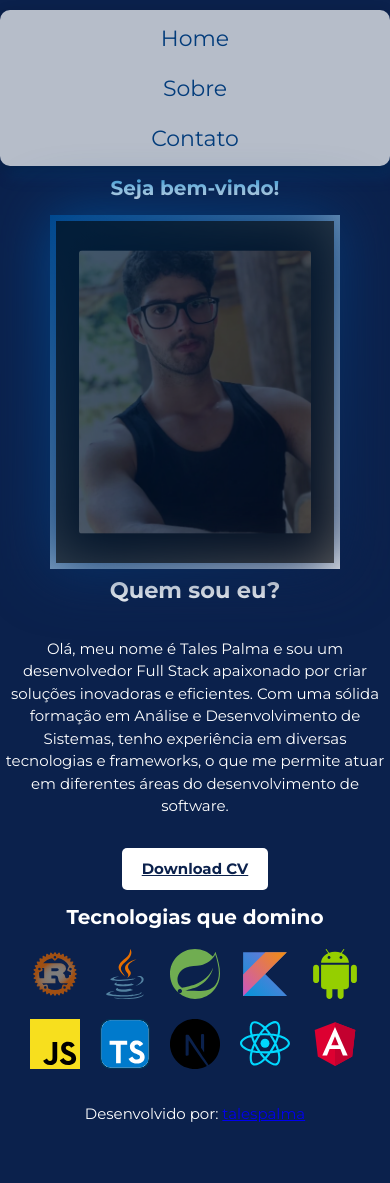
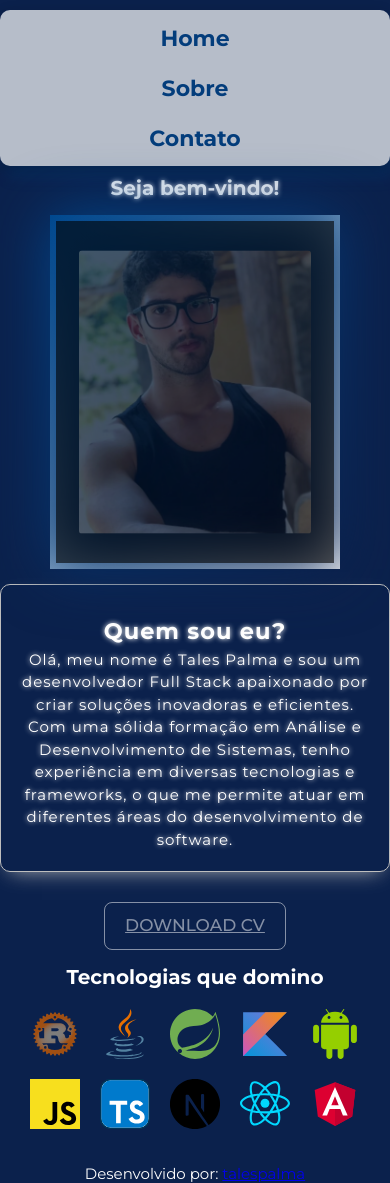
Before and after one commit to TalesPalma/My-Site, a Next.js app: page / in a window 390 px wide. Before the commit the page ends 1123 px from the top, so only its background shows below. Built offline with nearby package versions, Linux system fonts and the light colour scheme.

Commit message:
Efeitos novos

```diff
--- a/src/app/page.module.css
+++ b/src/app/page.module.css
@@ -32,20 +32,33 @@
 }
 
 .header .buttonDownload {
-  background-color: #fff;
-  color: #0b214c;
-  font-weight: 700;
   padding: 10px 20px;
-  border-radius: 5px;
-  border: none;
+  text-transform: uppercase;
+  border-radius: 8px;
+  font-size: 17px;
+  font-weight: 500;
+  color: #ffffff80;
+  text-shadow: none;
+  background: transparent;
   cursor: pointer;
+  box-shadow: transparent;
+  border: 1px solid #ffffff80;
+  transition: 0.5s ease;
+  user-select: none;
+}
+
+.header .buttonDownload:hover {
+  color: #ffffff;
+  background: #008cff;
+  border: 1px solid #008cff;
+  text-shadow: 0 0 5px #ffffff, 0 0 10px #ffffff, 0 0 20px #ffffff;
+  box-shadow: 0 0 5px #008cff, 0 0 20px #008cff, 0 0 50px #008cff,
+    0 0 100px #008cff;
 }
 
 .header h1 {
-  background: linear-gradient(#40ACE6, #fff);
-  background-clip: text;
-  -webkit-text-fill-color: transparent;
-  -webkit-background-clip: text;
+  color: #fff;
+  text-shadow: 0px 0px 5px #fff;
 }
 
 .header p {
@@ -96,6 +109,15 @@
     font-size: 15px;
   }
 
+  .header .buttonDownload:hover {
+    color: #ffffff;
+    background: #008cff;
+    border: 1px solid #008cff;
+    text-shadow: 0 0 5px #ffffff, 0 0 10px #ffffff, 0 0 20px #ffffff;
+    box-shadow: 0 0 5px #008cff, 0 0 20px #008cff, 0 0 50px #008cff,
+      0 0 100px #008cff;
+  }
+
 }
 
 @media (max-width: 480px) {
--- a/src/app/page.tsx
+++ b/src/app/page.tsx
@@ -1,6 +1,7 @@
 import { Card } from "@/components/card";
 import Style from "./page.module.css";
 import Link from "next/link";
+import { AboutMeCard } from "@/components/aboutMeCard";
 
 export default function Home() {
   return (
@@ -10,13 +11,8 @@ export default function Home() {
         <div className={Style.titleHeader}>
           <Card />
           <div className={Style.description}>
-            <h2>Quem sou eu?</h2>
-            <p>
-              Olá, meu nome é Tales Palma e sou um desenvolvedor Full Stack apaixonado por criar soluções inovadoras e eficientes.
-              Com uma sólida formação em Análise e Desenvolvimento de Sistemas, tenho experiência em diversas tecnologias e frameworks, o que me permite atuar em diferentes áreas do desenvolvimento de software.
-            </p>
+            <AboutMeCard />
             <a href="/CurriculoTales.pdf" className={Style.buttonDownload} download>Download CV</a>
-
           </div>
         </div>
       </header>
--- /dev/null
+++ b/src/components/aboutMeCard/AboutMeCard.module.css
@@ -0,0 +1,92 @@
+.container {
+  border: solid 1px #bebebe;
+  background: none;
+  border-radius: 10px;
+  padding: 10px;
+  color: #fff;
+  box-shadow: 0px 8px 20px -10px #bbbbbb;
+  text-shadow: 0px 0px 5px #fff;
+  letter-spacing: 1px;
+  padding: 20px;
+}
+
+.container:hover {
+  color: #ffffff;
+  background: #008cff;
+  border: 1px solid #008cff;
+  text-shadow: 0 0 5px #ffffff, 0 0 10px #ffffff, 0 0 20px #ffffff;
+  box-shadow: 0 0 5px #008cff, 0 0 20px #008cff, 0 0 50px #008cff,
+    0 0 100px #008cff;
+  transform: scale(1.05);
+}
+
+.card1,
+.card2 {
+  margin: 0 auto;
+}
+
+.card1 {
+  width: 300px;
+  margin-top: -20px;
+}
+
+.card2 {
+  width: 320px;
+  margin-top: -10px;
+}
+
+@media (max-width: 768px) {
+  .container {
+    margin-top: 10px;
+  }
+
+  .card1,
+  .card2 {
+    width: 100%;
+    margin: 10px 0;
+  }
+
+  .card1 {
+    width: calc(50% - 20px);
+    margin-top: 10px;
+  }
+
+  .card2 {
+    width: calc(50% - 20px);
+    margin-top: 10px;
+  }
+
+  .container:hover {
+    color: #ffffff;
+    background: #007bbf;
+    /* Tom de azul ligeiramente mais escuro para telas menores */
+    border: 1px solid #007bbf;
+    text-shadow: 0 0 4px #ffffff, 0 0 8px #ffffff, 0 0 16px #ffffff;
+    /* Menos intenso */
+    box-shadow: 0 0 4px #007bbf, 0 0 16px #007bbf, 0 0 40px #007bbf,
+      0 0 80px #007bbf;
+    /* Menos intenso */
+    transform: scale(1.02);
+    /* Menos intenso para evitar exagero em telas menores */
+  }
+
+}
+
+@media (max-width: 480px) {
+
+  .card1,
+  .card2 {
+    width: 100%;
+    margin: 10px 0;
+  }
+
+
+  .container:hover {
+    color: #ffffff;
+    background: #006bbf;
+    border: 1px solid #006bbf;
+    text-shadow: 0 0 3px #ffffff, 0 0 6px #ffffff, 0 0 12px #ffffff;
+    box-shadow: 0 0 3px #006bbf, 0 0 12px #006bbf, 0 0 30px #006bbf,
+      0 0 60px #006bbf;
+  }
+}
--- /dev/null
+++ b/src/components/aboutMeCard/index.tsx
@@ -0,0 +1,17 @@
+import Styles from './AboutMeCard.module.css';
+
+export const AboutMeCard = () => {
+  return (
+    <div className={Styles.container}>
+      <div className={Styles.card1}></div>
+      <div className={Styles.card2}></div>
+      <div className={Styles.card3}>
+        <h2>Quem sou eu?</h2>
+        <p>
+          Olá, meu nome é Tales Palma e sou um desenvolvedor Full Stack apaixonado por criar soluções inovadoras e eficientes.
+          Com uma sólida formação em Análise e Desenvolvimento de Sistemas, tenho experiência em diversas tecnologias e frameworks, o que me permite atuar em diferentes áreas do desenvolvimento de software.
+        </p>
+      </div>
+    </div>
+  )
+}
--- a/src/components/menu/Menu.module.css
+++ b/src/components/menu/Menu.module.css
@@ -18,6 +18,12 @@
   width: 100%;
   transition: all 0.5s;
   opacity: 1.0;
+  color: #ffffff;
+  background: #008cff;
+  border: 1px solid #008cff;
+  text-shadow: 0 0 5px #ffffff, 0 0 10px #ffffff, 0 0 20px #ffffff;
+  box-shadow: 0 0 5px #008cff, 0 0 20px #008cff, 0 0 50px #008cff,
+    0 0 100px #008cff;
 }
 
 .button {
@@ -35,15 +41,22 @@
   cursor: pointer;
   font-size: 20px;
   text-decoration: none;
-
+  font-weight: bold;
 }
 
 .button:hover {
   transform: translateY(-3px);
+  color: #ffffff;
+  background: #008cff;
+  border: 1px solid #008cff;
+  text-shadow: 0 0 5px #ffffff, 0 0 10px #ffffff, 0 0 20px #ffffff;
+  box-shadow: 0 0 5px #008cff, 0 0 20px #008cff, 0 0 50px #008cff,
+    0 0 100px #008cff;
 }
 
 .button:active {
   transform: scale(0.95);
+  box-shadow: 3px 2px 22px 1px rgba(0, 0, 0, 0.24);
 }
 
 
@@ -71,6 +84,35 @@
     transition: all ease-in-out 0.3s;
     cursor: pointer;
   }
+
+  .buttonContainer:hover {
+    width: 100%;
+    transition: all 0.5s;
+    opacity: 1.0;
+    color: #ffffff;
+    background: #008cff;
+    border: 1px solid #008cff;
+    text-shadow: 0 0 5px #ffffff, 0 0 10px #ffffff, 0 0 20px #ffffff;
+    box-shadow: 0 0 5px #008cff, 0 0 20px #008cff, 0 0 50px #008cff,
+      0 0 100px #008cff;
+  }
+
+  .button:hover {
+    transform: translateY(-3px);
+    color: #ffffff;
+    background: #008cff;
+    border: 1px solid #008cff;
+    text-shadow: 0 0 5px #ffffff, 0 0 10px #ffffff, 0 0 20px #ffffff;
+    box-shadow: 0 0 5px #008cff, 0 0 20px #008cff, 0 0 50px #008cff,
+      0 0 100px #008cff;
+  }
+
+  .button:active {
+    transform: scale(0.95);
+    box-shadow: 3px 2px 22px 1px rgba(0, 0, 0, 0.24);
+  }
+
+
 }
 
 @media (max-width: 480px) {
```
